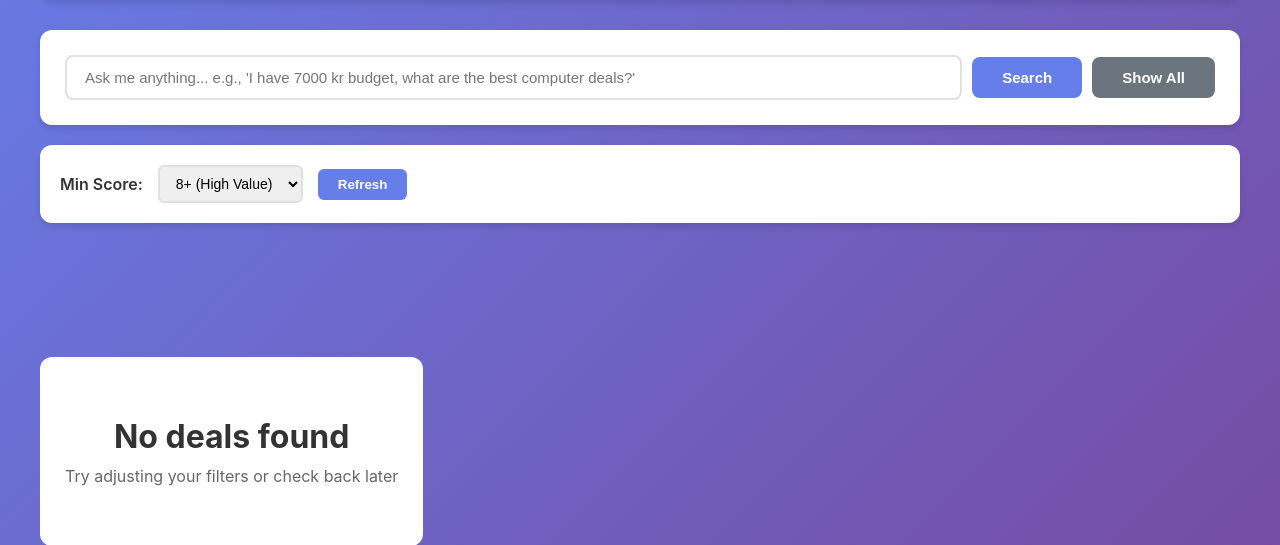
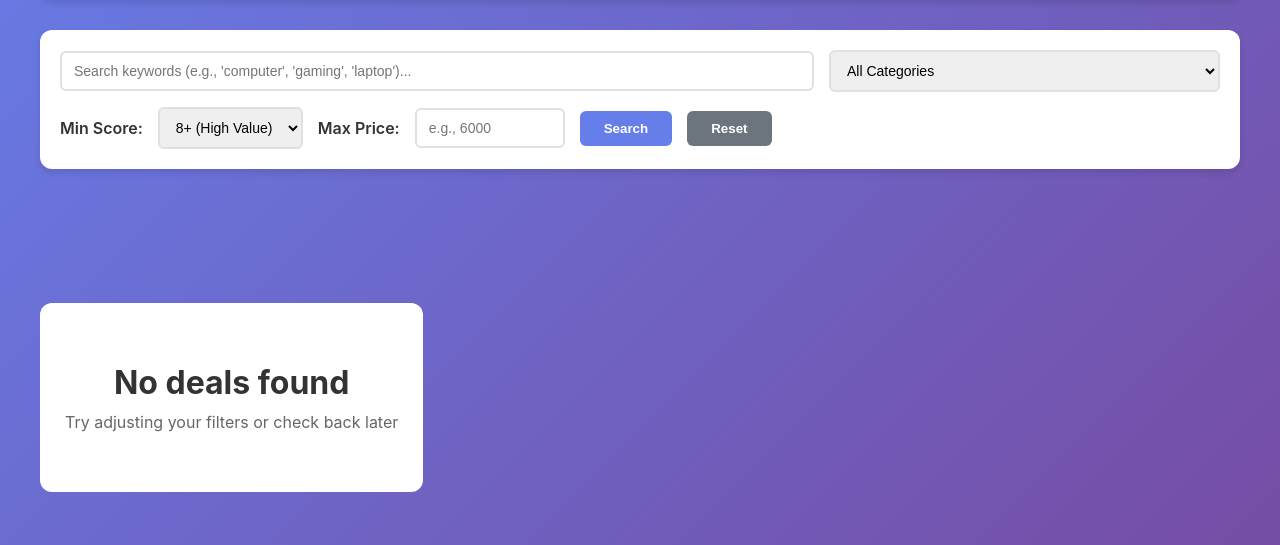
Before and after one commit to Runemark7/dealradar, a Flask app: page / in a window 1280 px wide. Shown: the part 203-748 px from the top of the page. Run offline with Flask 3, Linux system fonts and the light colour scheme; data that the repository does not hold is empty; some libraries are stand-ins or nearby versions.

Commit message:
fixed search and filter works together

```diff
--- a/src/dealradar/web/routes.py
+++ b/src/dealradar/web/routes.py
@@ -245,9 +245,12 @@ def register_routes(app):
 
     @app.route('/api/deals', methods=['GET'])
     def get_deals():
-        """API endpoint to fetch evaluated deals"""
+        """Unified API endpoint to fetch and filter evaluated deals"""
         try:
             min_score = request.args.get('min_score', default=8, type=float)
+            max_price = request.args.get('max_price', type=int)
+            category = request.args.get('category', '').strip()
+            query_text = request.args.get('query', '').strip()
             limit = request.args.get('limit', default=99999, type=int)
 
             # Validate inputs
@@ -259,102 +262,46 @@ def register_routes(app):
             conn = get_db_connection()
             cursor = conn.cursor(cursor_factory=RealDictCursor)
 
-            # Query evaluated posts
-            query = """
-                SELECT
-                    p.ad_id,
-                    p.title,
-                    p.price,
-                    p.description,
-                    p.location,
-                    p.category,
-                    p.company_ad,
-                    e.value_score,
-                    e.evaluation_notes,
-                    e.notification_message,
-                    e.estimated_market_value,
-                    e.specs,
-                    e.evaluated_at
-                FROM posts p
-                INNER JOIN evaluations e ON p.ad_id = e.ad_id
-                WHERE e.value_score >= %s
-                  AND e.status = 'completed'
-                ORDER BY e.value_score DESC, e.evaluated_at DESC
-                LIMIT %s
-            """
+            # Build dynamic query with filters
+            sql_conditions = ["e.status = 'completed'", "e.value_score >= %s"]
+            sql_params = [min_score]
 
-            cursor.execute(query, (min_score, limit))
-            deals = cursor.fetchall()
-
-            cursor.close()
-            conn.close()
-
-            # Return HTML for HTMX using template
-            return render_template('deals_list.html', deals=deals)
-
-        except Exception as e:
-            return render_template('deals_list.html', deals=[], error=str(e)), 500
-
-    @app.route('/api/deals/search', methods=['GET'])
-    def search_deals():
-        """Natural language search endpoint for deals"""
-        try:
-            query = request.args.get('query', '').strip()
-
-            if not query:
-                return render_template(
-                    'search_results.html',
-                    deals=[],
-                    query='',
-                    max_price=None,
-                    keywords=[]
-                )
-
-            # Extract budget/price from query (look for numbers)
-            import re
-            numbers = re.findall(r'\d+', query)
-            max_price = None
-            if numbers:
-                # Take the largest number as the budget
-                max_price = max([int(n) for n in numbers])
-
-            # Extract keywords from query (remove common words)
-            stop_words = {'i', 'have', 'the', 'a', 'an', 'are', 'is', 'what', 'for', 'if', 'want', 'need',
-                         'looking', 'budget', 'kr', 'sek', 'best', 'good', 'deals', 'deal'}
-            keywords = [word.lower() for word in re.findall(r'\b\w+\b', query)
-                       if word.lower() not in stop_words and len(word) > 2]
-
-            conn = get_db_connection()
-            cursor = conn.cursor(cursor_factory=RealDictCursor)
-
-            # Build the search query
-            sql_conditions = ["e.status = 'completed'"]
-            sql_params = []
-
-            # Add price filter if budget was specified
+            # Add price filter if specified
             if max_price:
-                # Extract numeric price from price string, handle empty strings
                 sql_conditions.append("""
                     (regexp_replace(p.price, '[^0-9]', '', 'g') != '' AND
                      CAST(regexp_replace(p.price, '[^0-9]', '', 'g') AS INTEGER) <= %s)
                 """)
                 sql_params.append(max_price)
 
-            # Add text search conditions if keywords exist
-            if keywords:
-                keyword_conditions = []
-                for keyword in keywords[:5]:  # Limit to 5 keywords
-                    keyword_conditions.append(
-                        "(p.title ILIKE %s OR p.description ILIKE %s OR "
-                        "e.evaluation_notes ILIKE %s OR e.notification_message ILIKE %s OR "
-                        "e.specs::text ILIKE %s)"
-                    )
-                    keyword_pattern = f'%{keyword}%'
-                    sql_params.extend([keyword_pattern] * 5)
+            # Add category filter if specified
+            if category:
+                sql_conditions.append("p.category = %s")
+                sql_params.append(category)
 
-                if keyword_conditions:
-                    sql_conditions.append(f"({' OR '.join(keyword_conditions)})")
+            # Add text search if specified
+            if query_text:
+                import re
+                stop_words = {'i', 'have', 'the', 'a', 'an', 'are', 'is', 'what', 'for', 'if', 'want', 'need',
+                             'looking', 'budget', 'kr', 'sek', 'best', 'good', 'deals', 'deal'}
+                keywords = [word.lower() for word in re.findall(r'\b\w+\b', query_text)
+                           if word.lower() not in stop_words and len(word) > 2]
 
+                if keywords:
+                    keyword_conditions = []
+                    for keyword in keywords[:5]:  # Limit to 5 keywords
+                        keyword_conditions.append(
+                            "(p.title ILIKE %s OR p.description ILIKE %s OR "
+                            "e.evaluation_notes ILIKE %s OR e.notification_message ILIKE %s OR "
+                            "e.specs::text ILIKE %s)"
+                        )
+                        keyword_pattern = f'%{keyword}%'
+                        sql_params.extend([keyword_pattern] * 5)
+
+                    if keyword_conditions:
+                        sql_conditions.append(f"({' OR '.join(keyword_conditions)})")
+
+            # Query evaluated posts with all filters
             query_sql = f"""
                 SELECT
                     p.ad_id,
@@ -374,9 +321,10 @@ def register_routes(app):
                 INNER JOIN evaluations e ON p.ad_id = e.ad_id
                 WHERE {' AND '.join(sql_conditions)}
                 ORDER BY e.value_score DESC, e.evaluated_at DESC
-                LIMIT 50
+                LIMIT %s
             """
 
+            sql_params.append(limit)
             cursor.execute(query_sql, sql_params)
             deals = cursor.fetchall()
 
@@ -384,23 +332,11 @@ def register_routes(app):
             conn.close()
 
             # Return HTML for HTMX using template
-            return render_template(
-                'search_results.html',
-                deals=deals,
-                query=query,
-                max_price=max_price,
-                keywords=keywords
-            )
+            return render_template('deals_list.html', deals=deals)
 
         except Exception as e:
-            return render_template(
-                'search_results.html',
-                deals=[],
-                query=query if 'query' in locals() else '',
-                max_price=None,
-                keywords=[],
-                error=str(e)
-            ), 500
+            return render_template('deals_list.html', deals=[], error=str(e)), 500
+
 
     @app.route('/requests')
     def requests_list():
--- a/src/dealradar/web/static/css/style.css
+++ b/src/dealradar/web/static/css/style.css
@@ -90,6 +90,12 @@ header p {
     box-shadow: 0 4px 6px rgba(0,0,0,0.1);
     margin-bottom: 30px;
     display: flex;
+    flex-direction: column;
+    gap: 15px;
+}
+
+.filter-row {
+    display: flex;
     gap: 15px;
     align-items: center;
     flex-wrap: wrap;
@@ -100,15 +106,29 @@ header p {
     color: #333;
 }
 
-.filters select, .filters input {
-    padding: 8px 12px;
+.filters select, .filters input[type="number"] {
+    padding: 10px 12px;
     border: 2px solid #e0e0e0;
     border-radius: 6px;
     font-size: 14px;
+    transition: border-color 0.3s;
+}
+
+.filters input[type="text"] {
+    padding: 10px 12px;
+    border: 2px solid #e0e0e0;
+    border-radius: 6px;
+    font-size: 14px;
+    transition: border-color 0.3s;
+}
+
+.filters input:focus, .filters select:focus {
+    outline: none;
+    border-color: #667eea;
 }
 
 .filters button {
-    padding: 8px 20px;
+    padding: 10px 24px;
     background: #667eea;
     color: white;
     border: none;
@@ -120,6 +140,14 @@ header p {
 
 .filters button:hover {
     background: #5568d3;
+}
+
+.filters button.secondary {
+    background: #6c757d;
+}
+
+.filters button.secondary:hover {
+    background: #5a6268;
 }
 
 #deals-container {
--- a/src/dealradar/web/templates/index.html
+++ b/src/dealradar/web/templates/index.html
@@ -1,29 +1,27 @@
 {% extends "base.html" %}
 
 {% block content %}
-<div class="search-box">
+<div class="filters">
+    <div class="filter-row">
         <input type="text"
                id="search-query"
                name="query"
-           placeholder="Ask me anything... e.g., 'I have 7000 kr budget, what are the best computer deals?'"
-           />
-    <button
-        hx-get="/api/deals/search"
-        hx-target="#deals-container"
-        hx-include="[name='query']"
-        hx-indicator="#loading">
-        Search
-    </button>
-    <button
-        hx-get="/api/deals?min_score=8"
-        hx-target="#deals-container"
-        hx-indicator="#loading"
-        class="secondary">
-        Show All
-    </button>
+               placeholder="Search keywords (e.g., 'computer', 'gaming', 'laptop')..."
+               style="flex: 2; min-width: 200px;"/>
+
+        <select name="category" id="category" style="flex: 1;">
+            <option value="">All Categories</option>
+            <option value="5021">Computers</option>
+            <option value="5020">Computer Accessories</option>
+            <option value="5040">Mobile Phones</option>
+            <option value="5060">Gaming Consoles</option>
+            <option value="5090">Sports & Outdoors</option>
+            <option value="40">Furniture & Home</option>
+            <option value="10">Vehicles</option>
+        </select>
     </div>
 
-<div class="filters">
+    <div class="filter-row">
         <label>Min Score:</label>
         <select id="min-score" name="min_score">
             <option value="1">1+</option>
@@ -33,13 +31,30 @@
             <option value="9">9+ (Excellent)</option>
         </select>
 
+        <label>Max Price:</label>
+        <input type="number"
+               name="max_price"
+               id="max-price"
+               placeholder="e.g., 6000"
+               min="0"
+               style="width: 150px;"/>
+
         <button
             hx-get="/api/deals"
             hx-target="#deals-container"
-        hx-include="[name='min_score']"
+            hx-include="[name='query'], [name='category'], [name='min_score'], [name='max_price']"
             hx-indicator="#loading">
-        Refresh
+            Search
         </button>
+
+        <button
+            hx-get="/api/deals?min_score=8"
+            hx-target="#deals-container"
+            hx-indicator="#loading"
+            class="secondary">
+            Reset
+        </button>
+    </div>
 </div>
 
 <div id="loading" class="loading htmx-indicator">
@@ -60,5 +75,18 @@
     setInterval(() => {
         htmx.trigger('#deals-container', 'load');
     }, 300000);
+
+    // Allow Enter key to trigger search
+    document.getElementById('search-query').addEventListener('keypress', function(e) {
+        if (e.key === 'Enter') {
+            document.querySelector('button[hx-get="/api/deals"]').click();
+        }
+    });
+
+    document.getElementById('max-price').addEventListener('keypress', function(e) {
+        if (e.key === 'Enter') {
+            document.querySelector('button[hx-get="/api/deals"]').click();
+        }
+    });
 </script>
 {% endblock %}
```
Also changed, not shown: 1 other file. Lines whose indentation alone changed are shown as unchanged.
